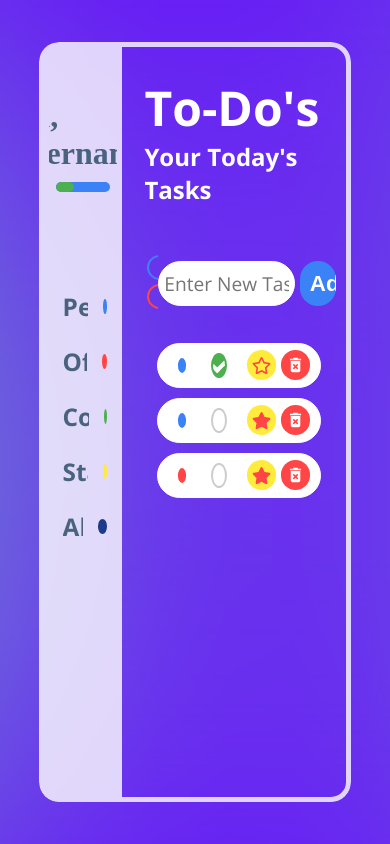
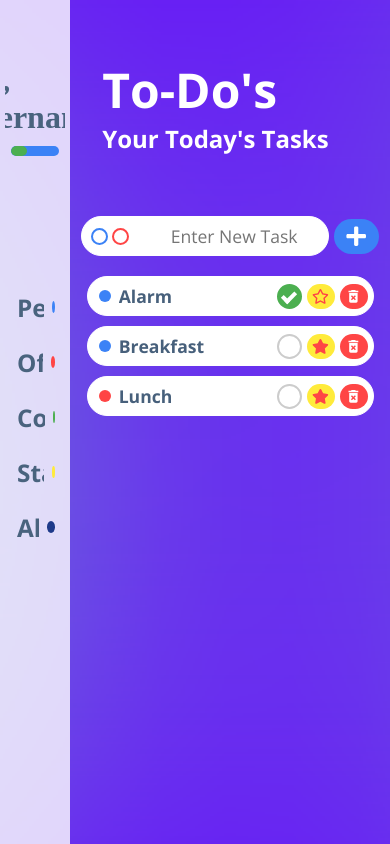
Before and after one commit to mridul0703/To-Do, a React (Create React App) app: page / in a window 390 px wide. Built offline with nearby package versions, Linux system fonts and the light colour scheme.

Commit message:
Add files via upload

```diff
--- a/src/App.css
+++ b/src/App.css
@@ -31,7 +31,7 @@
 * {
 	margin: 0;
 	padding: 0;
-	overflow : hidden;
+	overflow: hidden;
 	box-sizing: border-box;
 }
 
@@ -130,6 +130,8 @@
 
 .lists {
 	width: 75%;
+	display: flex;
+	flex-direction: column;
 	align-items: center;
 	height: 100%;
 	background-color: transparent;
@@ -387,3 +389,112 @@ ul {
 	width: 1.2rem;
 	color: var(--delete-button-color);
 }
+
+@media (max-width: 899px) {
+	.main-container {
+		width: 100vw;
+		height: 100vh;
+		border-radius: 0;
+	}
+
+	.leftmenu {
+		padding: 5px;
+		width: 18%;
+		border-radius: 0;
+	}
+
+	.lists {
+		width: 82%;
+		border: none;
+	}
+
+	.list-header {
+		height: 25%;
+	}
+
+	.display-list {
+		padding: 5px;
+		width: 80vw;
+	}
+
+	.add-task {
+		position: relative;
+		margin: 0 0 20px 0;
+	}
+
+	.type-buttons {
+		position: absolute;
+		left: 10px;
+		display: flex;
+	}
+
+	.task-personal,
+	.task-office {
+		margin: 0 2px;
+		width: 17px;
+		height: 17px;
+	}
+
+	.input-task {
+		width: 82%;
+		height: 40px;
+		text-align: right;
+		padding-right: 10%;
+		font-size: 1.1rem;
+	}
+
+	.add-button.min {
+		display: flex;
+		align-items: center;
+		justify-content: center;
+		padding: 5px;
+		height: 35px;
+		width: 15%;
+	}
+
+	ul {
+		display: flex;
+		flex-direction: column;
+		width: 100%;
+		align-items: center;
+	}
+
+	.task-list-item {
+		width: 95%;
+		height: 40px;
+		padding: 0;
+		padding-left: 3px;
+	}
+
+	.task-type {
+		width: 12px;
+		height: 12px;
+		margin: 0 0 0 8px;
+	}
+
+	.delete-button,
+	.star-button {
+		padding: 5px;
+		cursor: pointer;
+		height: 25px;
+		width: 28px;
+		margin-right: 5px;
+	}
+
+	.icon-star,
+	.icon-del {
+		height: 1.05rem;
+		width: 1.05rem;
+	}
+
+	.task-select {
+		margin: 0 5px 0 5px;
+		width: 25px;
+		height: 25px;
+	}
+
+	.task-text {
+		font-size: 1.1rem;
+		margin-left: 8px;
+	}
+}
--- a/src/components/AddTask.js
+++ b/src/components/AddTask.js
@@ -1,8 +1,10 @@
 import React, { useState } from "react";
+import { FaPlus } from 'react-icons/fa'; // Import the plus icon from react-icons
+
+
 
 function AddTask({ newTask, handleInputChange, handleTypeChange, addTask }) {
   const [placeholder, setPlaceholder] = useState("Enter New Task");
-
   const handleFocus = () => {
     setPlaceholder("");
   };
@@ -13,7 +15,7 @@ function AddTask({ newTask, handleInputChange, handleTypeChange, addTask }) {
 
   return (
     <div className="add-task">
-      <div>
+      <div className="type-buttons" id="e1">
         <input
           type="radio"
           value="Personal"
@@ -31,6 +33,7 @@ function AddTask({ newTask, handleInputChange, handleTypeChange, addTask }) {
       </div>
       <input
         className="input-task"
+        id="e2"
         type="text"
         value={newTask.name}
         onChange={handleInputChange}
@@ -38,8 +41,8 @@ function AddTask({ newTask, handleInputChange, handleTypeChange, addTask }) {
         onFocus={handleFocus}
         onBlur={handleBlur}
       />
-      <button className="add-button" onClick={addTask}>
-        Add
+      <button className={`add-button ${window.innerWidth > 899 ? "" : "min"}`} id="e3" onClick={addTask}>
+      {window.innerWidth > 899 ? "Add" : <FaPlus />}
       </button>
     </div>
   );
```
